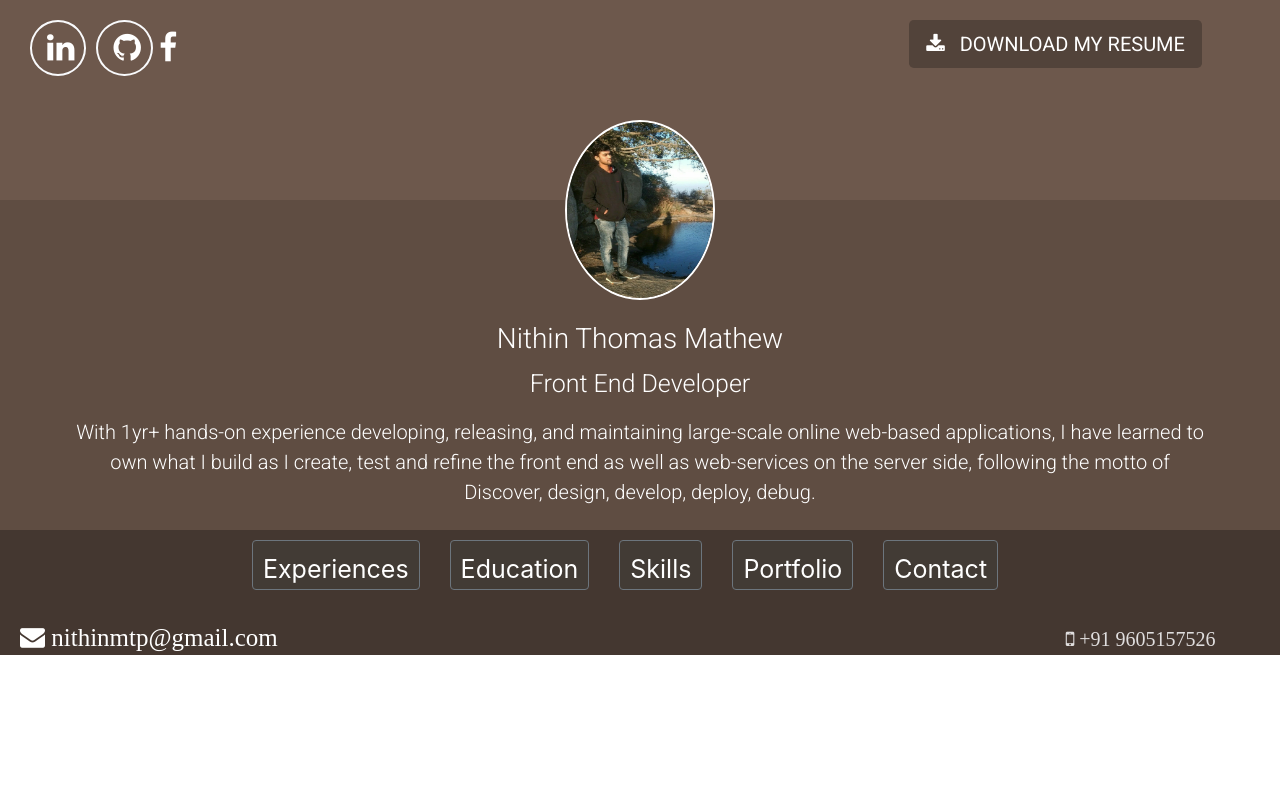
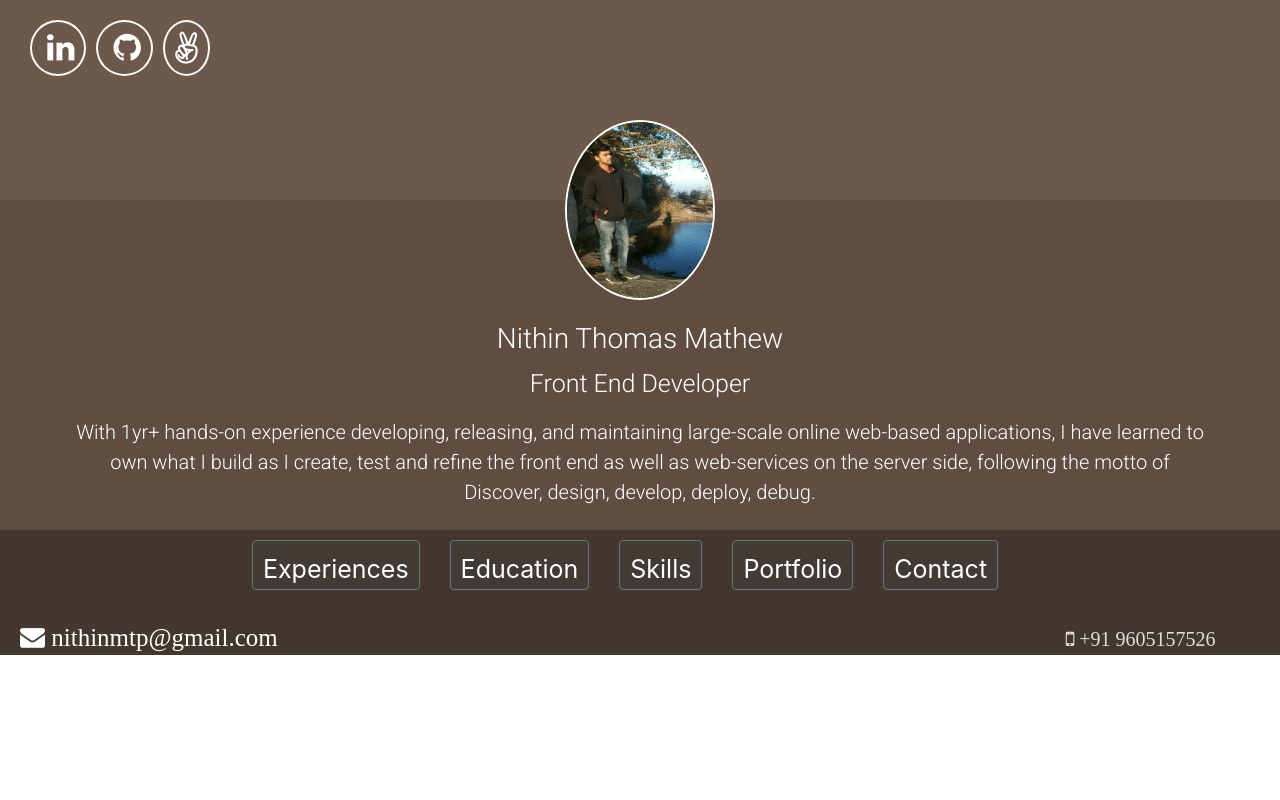
Before and after one commit to nithinmtp/portfolio, a React (Create React App) app in the folder myportfolio/: page / in a window 1280 px wide. Shown: the top 800 px of the page. Built offline with nearby package versions, Linux system fonts and the light colour scheme; a web font is replaced by a local one.

Commit message:
angellist included

```diff
--- a/myportfolio/src/Components/Header.js
+++ b/myportfolio/src/Components/Header.js
@@ -4,7 +4,7 @@ import 'bootstrap/dist/css/bootstrap.css';
 import 'font-awesome/css/font-awesome.min.css';
 
 
-import { Button } from 'reactstrap';
+// import { Button } from 'reactstrap';
 
 class Header extends Component {
     render() {
@@ -16,15 +16,15 @@ class Header extends Component {
              <i className="fa fa-linkedin fa-2x" aria-hidden="true"></i></a>
              <a  href="https://github.com/nithinmtp">
              <i className="fa fa-github fa-2x" aria-hidden="true"> </i></a>
-             <a  href="https://www.facebook.com/nithin.thomasmathew.912">
-             <i className="fa fa-facebook fa-2x fa-2" aria-hidden="true"></i></a>
+             <a  href="https://angel.co/nithin-thomas-mathew">
+             <i className="fa fa-angellist fa-2x fa-2" aria-hidden="true"></i></a>
 
 
 
              </div>
-             <div className="buttons">
+             {/* <div className="buttons">
               <Button  className="buttona" color="#52433a" size="lg"><i className="fa fa-download" aria-hidden="true"></i> DOWNLOAD MY RESUME</Button>{' '}
-             </div>
+             </div> */}
             </header>
             </div>
       );
```
